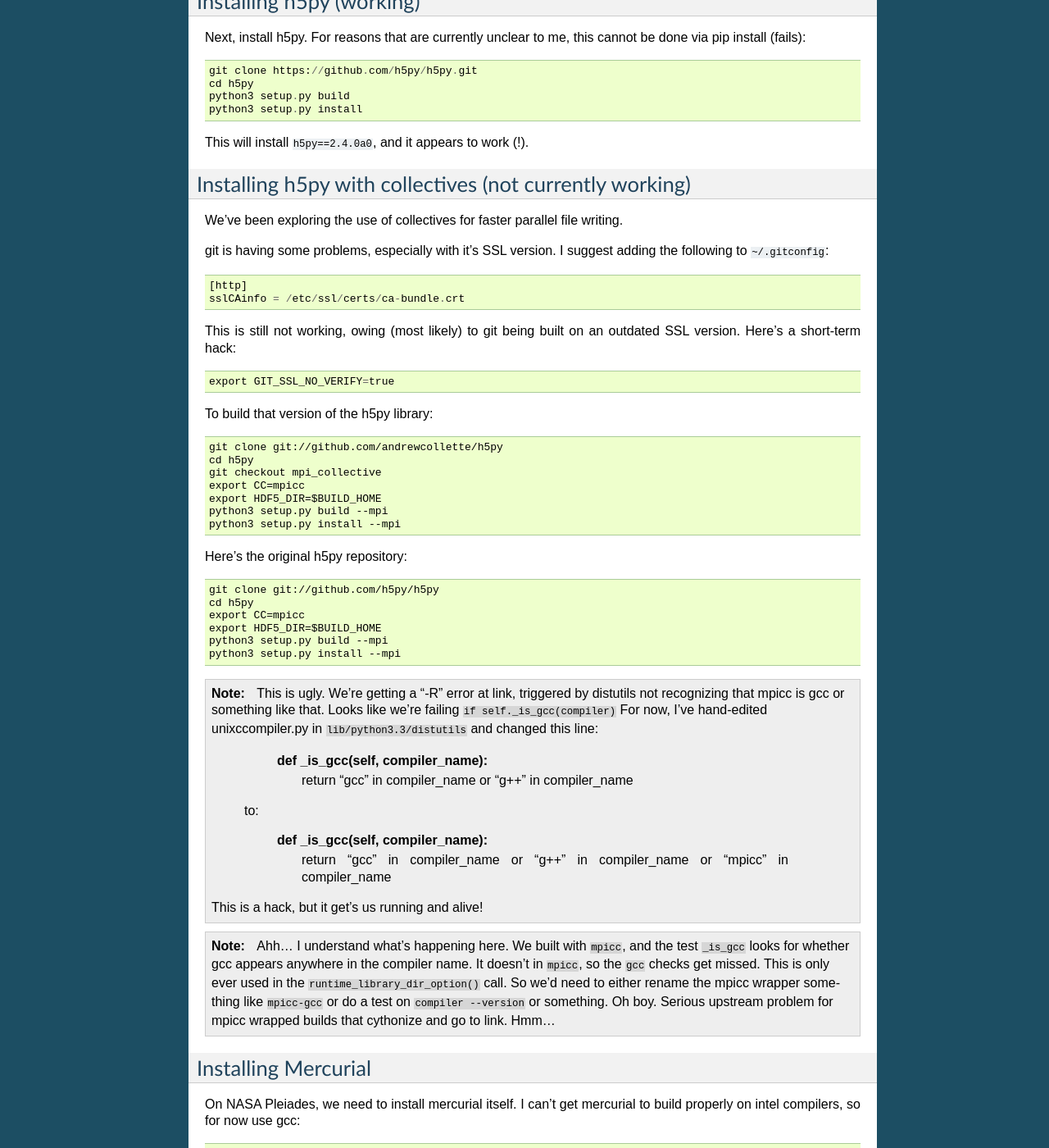
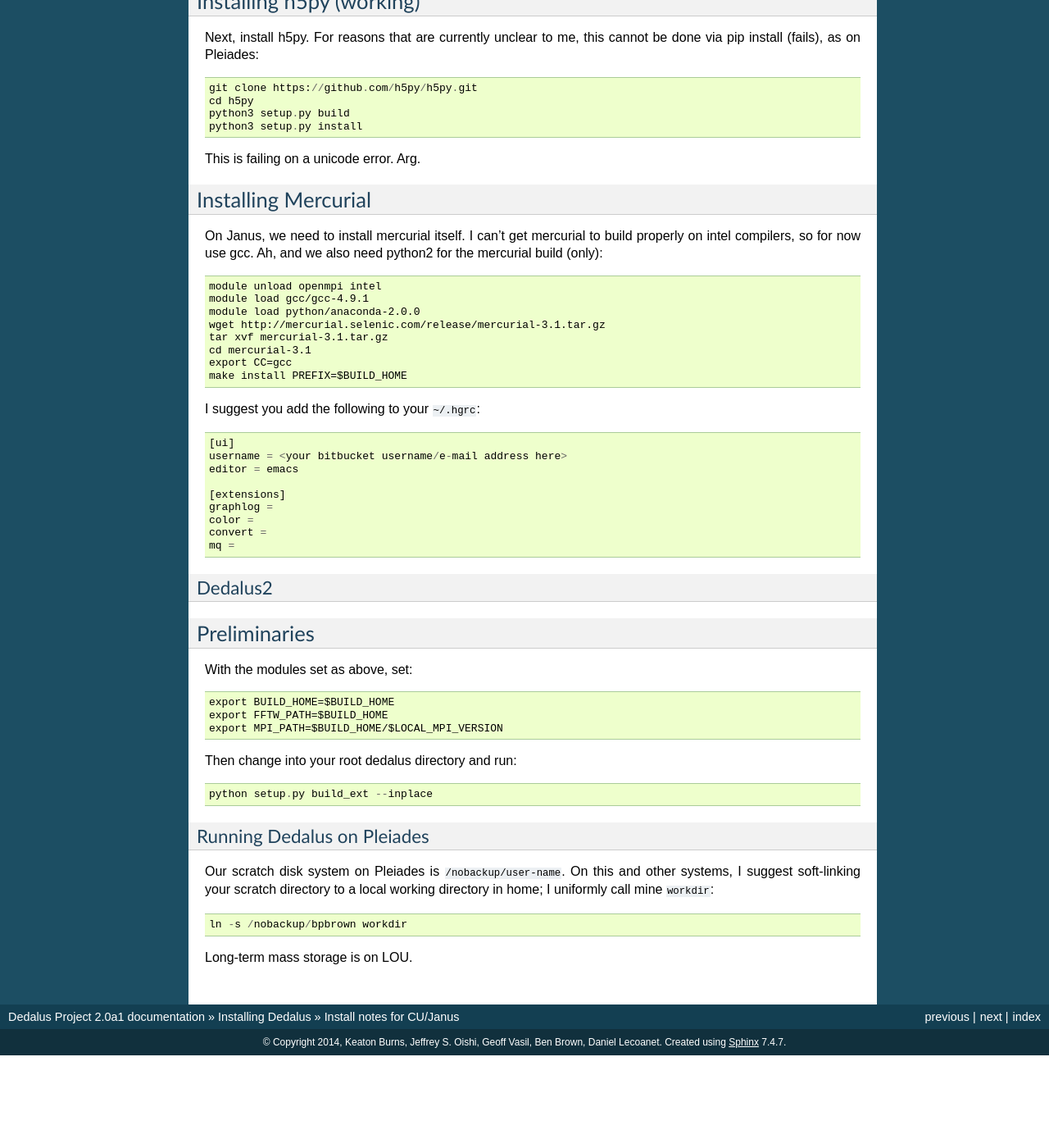
Before and after one commit to enlighter/dedalus, a Sphinx documentation site: the page built from docs/machines/janus/janus.rst, in a window 1280 px wide and 1400 px high, scrolled down 4684 px. Shown: the whole window at 82% size. Built offline with Sphinx 7.4.7, drawn with Linux system fonts in a browser that asks for light colours; formulas are drawn with MathJax 3; pages that are not in the unit, such as notebooks, are missing from menus; after the commit the page ends 5971 px from its top, so only the background shows below that; some of the changed text lies outside the part shown.

Commit message:
Janus: everything works except h5py.
h5py is dying on a unicode error at compile.  Arg.  The rest is good.

```diff
--- a/docs/installation.rst
+++ b/docs/installation.rst
@@ -60,6 +60,7 @@ First, set your ``FFTW_PATH`` and ``MPI_PATH`` environment variables
 (see system specific documentation).
 Then change into your root dedalus directory and run::
 
+     pip3 install -r requirements.txt
      python3 setup.py build_ext --inplace
 
 Dedalus2 is now ready to run
--- a/docs/machines/janus/janus.rst
+++ b/docs/machines/janus/janus.rst
@@ -246,8 +246,8 @@ This should just be pip installed::
 
      pip3 install matplotlib
 
-Hmmm... version 1.4.0 of matplotlib has just dropped, but seems to
-have a higher freetype versioning requirement (2.4).  Here's a
+As with Pleiades, version 1.4.0 has a
+higher freetype versioning requirement (2.4).  Here's a
 build script for freetype 2.5.3::
 
     wget http://sourceforge.net/projects/freetype/files/freetype2/2.5.3/freetype-2.5.3.tar.gz/download
@@ -257,7 +257,7 @@ build script for freetype 2.5.3::
     make
     make install
 
-Well... that works, but then we fail on a qhull compile during
+And... as with Pleiades, that works, but then we fail on a qhull compile during
 ``pip3 install matplotlib`` later on.
 Let's fall back to 1.3.1::
 
@@ -297,90 +297,28 @@ Installing h5py (working)
 ----------------------------------------------------
 
 Next, install h5py.  For reasons that are currently unclear to me,
-this cannot be done via pip install (fails)::
+this cannot be done via pip install (fails), as on Pleiades::
 
      git clone https://github.com/h5py/h5py.git
      cd h5py
      python3 setup.py build
      python3 setup.py install
 
-This will install ``h5py==2.4.0a0``, and it appears to work (!).
+This is failing on a unicode error.  Arg.
 
-
-Installing h5py with collectives (not currently working)
-------------------------------------------------------------------------
-We've been exploring the use of collectives for faster parallel file
-writing.
-
-git is having some problems, especially with it's SSL version.
-I suggest adding the following to ``~/.gitconfig``::
-
-    [http]
-    sslCAinfo = /etc/ssl/certs/ca-bundle.crt
-
-
-This is still not working, owing (most likely) to git being built on
-an outdated SSL version.  Here's a short-term hack::
-
-    export GIT_SSL_NO_VERIFY=true
-
-To build that version of the h5py library::
-
-     git clone git://github.com/andrewcollette/h5py
-     cd h5py
-     git checkout mpi_collective
-     export CC=mpicc
-     export HDF5_DIR=$BUILD_HOME
-     python3 setup.py build --mpi
-     python3 setup.py install --mpi
-
-
-Here's the original h5py repository::
-
-     git clone git://github.com/h5py/h5py
-     cd h5py
-     export CC=mpicc
-     export HDF5_DIR=$BUILD_HOME
-     python3 setup.py build --mpi
-     python3 setup.py install --mpi
-
-.. note::
-     This is ugly.  We're getting a "-R" error at link, triggered by
-     distutils not recognizing that mpicc is gcc or something like
-     that.   Looks like we're failing ``if self._is_gcc(compiler)``
-     For now, I've hand-edited unixccompiler.py in
-     ``lib/python3.3/distutils`` and changed this line:
-
-           def _is_gcc(self, compiler_name):
-                return "gcc" in compiler_name or "g++" in compiler_name
-
-        to:
-
-           def _is_gcc(self, compiler_name):
-       	        return "gcc" in compiler_name or "g++" in compiler_name or "mpicc" in compiler_name
-
-     This is a hack, but it get's us running and alive!
-
-.. note::
-     Ahh... I understand what's happening here.  We built with
-     ``mpicc``, and the test ``_is_gcc`` looks for whether gcc appears
-     anywhere in the compiler name.  It doesn't in ``mpicc``, so the
-     ``gcc`` checks get missed.  This is only ever used in the
-     ``runtime_library_dir_option()`` call.  So we'd need to either
-     rename the mpicc wrapper something like ``mpicc-gcc`` or do a
-     test on ``compiler --version`` or something.  Oh boy.  Serious
-     upstream problem for mpicc wrapped builds that cythonize and go
-     to link.  Hmm...
 
 Installing Mercurial
 ----------------------------------------------------
-On NASA Pleiades, we need to install mercurial itself.  I can't get
-mercurial to build properly on intel compilers, so for now use gcc::
+On Janus, we need to install mercurial itself.  I can't get
+mercurial to build properly on intel compilers, so for now use gcc.
+Ah, and we also need python2 for the mercurial build (only)::
 
+     module unload openmpi intel
+     module load gcc/gcc-4.9.1
+     module load python/anaconda-2.0.0
      wget http://mercurial.selenic.com/release/mercurial-3.1.tar.gz
      tar xvf mercurial-3.1.tar.gz
      cd mercurial-3.1
-     module load gcc
      export CC=gcc
      make install PREFIX=$BUILD_HOME
 
@@ -389,9 +327,6 @@ I suggest you add the following to your ``~/.hgrc``::
   [ui]
   username = <your bitbucket username/e-mail address here>
   editor = emacs
-
-  [web]
-  cacerts = /etc/ssl/certs/ca-bundle.crt
 
   [extensions]
   graphlog =
```
